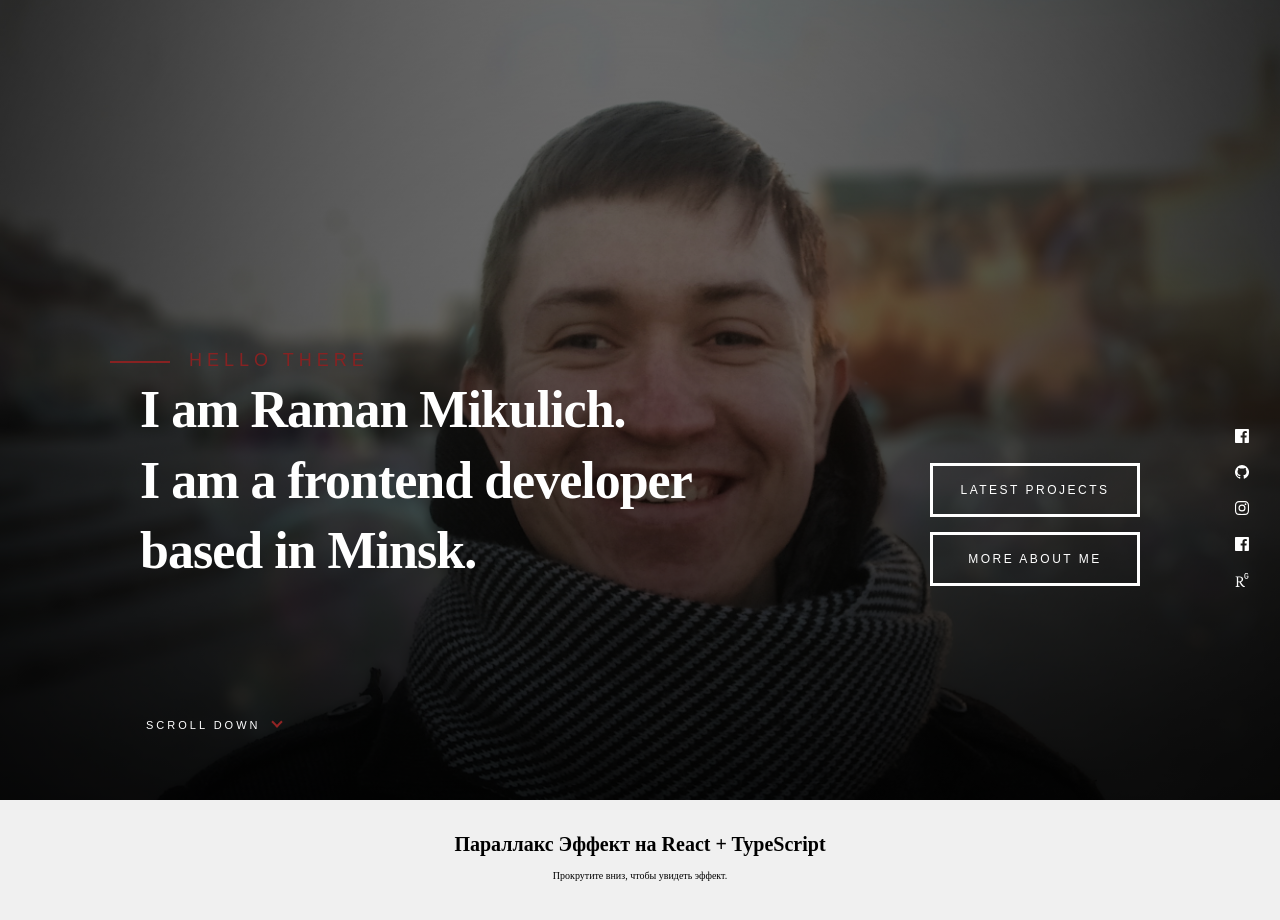
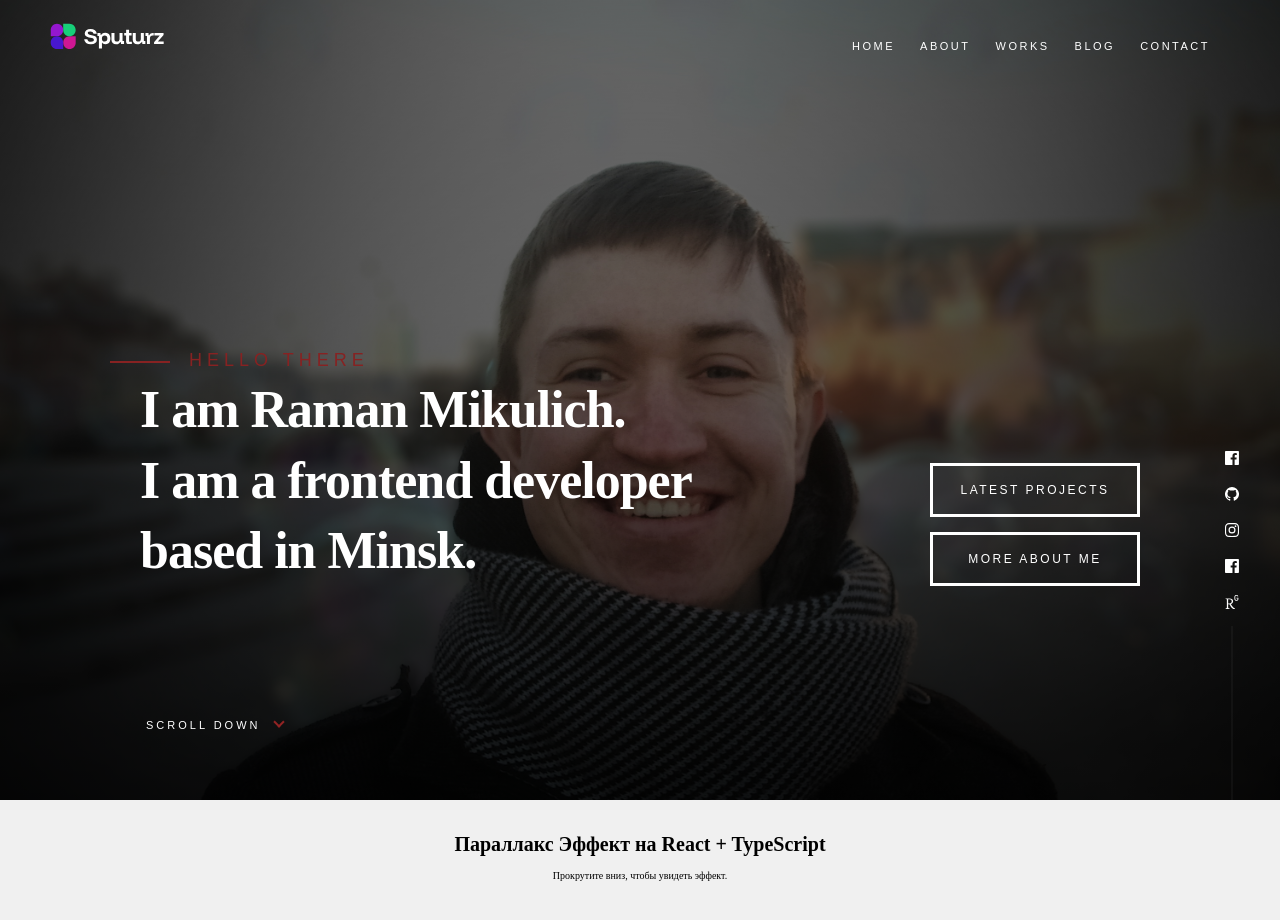
Before and after one commit to sputurz/sputurz.github.io, a React (Vite) app: page / in a window 1280 px wide. Shown: the top 920 px of the page. Built offline with nearby package versions, Linux system fonts and the light colour scheme; a web font is replaced by a local one.

Commit message:
01.11.25h16

```diff
--- a/src/App.tsx
+++ b/src/App.tsx
@@ -4,7 +4,7 @@ import { Hero } from './components/sections/hero';
 function App() {
   return (
     <>
-      {/* <Header /> */}
+      <Header />
       <Hero></Hero>
       <div className="content">
         <h1>Параллакс Эффект на React + TypeScript</h1>
--- a/src/components/layout/Header/Header.module.scss
+++ b/src/components/layout/Header/Header.module.scss
@@ -2,7 +2,7 @@
   position: absolute;
   inset: 0;
   height: 72px;
-  z-index: 12;
+  z-index: 1;
 
   &__wrap {
     height: 72px;
--- a/src/components/sections/hero/Hero.module.scss
+++ b/src/components/sections/hero/Hero.module.scss
@@ -12,15 +12,13 @@
   }
 
   &__bg {
-    z-index: 1;
     background-image: url('/images/hero-bg.jpg');
     position: absolute;
-    // top: -20%;
-    top: -10%;
+    top: 0;
     left: 0;
     width: 100%;
-    height: 120%;
-    background-position: center;
+    height: 100%;
+    background-position: center center;
     background-repeat: no-repeat;
     background-size: cover;
   }
@@ -30,12 +28,11 @@
     inset: 0;
     width: 100%;
     height: 100%;
-    z-index: 9;
+    z-index: 0;
     background: linear-gradient($color-black-40, $color-black-80);
   }
 
   &__wrap {
-    z-index: 13;
     position: absolute;
     bottom: 21.4rem;
     left: 50%;
@@ -242,6 +239,8 @@
     text-transform: uppercase;
     letter-spacing: 0.3rem;
     line-height: 3rem;
+    padding-right: 3rem;
+    transition: opacity 0.5s ease-in-out, transform 0.5s ease-in-out;
 
     @include vp-1000 {
       bottom: -13rem;
@@ -256,6 +255,12 @@
       letter-spacing: 0.25rem;
     }
 
+    &:hover,
+    &:focus-visible {
+      opacity: 0.7;
+      transform: scale(1.01);
+    }
+
     &::after {
       border-bottom: 0.2rem solid $color-red-scrool;
       border-right: 0.2rem solid $color-red-scrool;
@@ -266,7 +271,7 @@
       margin-top: -7px;
       pointer-events: none;
       position: absolute;
-      right: -2rem;
+      right: 0.8rem;
       top: 50%;
       transform: rotate(45deg);
     }
--- a/src/components/sections/hero/Hero.tsx
+++ b/src/components/sections/hero/Hero.tsx
@@ -32,19 +32,31 @@ export function Hero() {
             based in Minsk.
           </h1>
           <div className={styles['hero__link-wrap']}>
-            <a className={styles.hero__link} href="#">
+            <a
+              className={styles.hero__link}
+              href="#"
+              aria-label="Latest Projects"
+            >
               Latest Projects
             </a>
-            <a className={styles.hero__link} href="#">
+            <a
+              className={styles.hero__link}
+              href="#"
+              aria-label="More About Me"
+            >
               More About Me
             </a>
           </div>
           <span className={styles.hero__greeting}>Hello There</span>
-          <a className={styles['hero__scrool-link']} href="#">
+          <a
+            className={styles['hero__scrool-link']}
+            href="#"
+            aria-label="Scroll Down"
+          >
             Scroll Down
           </a>
-          <Socials></Socials>
         </div>
+        <Socials></Socials>
       </section>
     </>
   );
--- a/src/components/ui/Logo/Logo.module.scss
+++ b/src/components/ui/Logo/Logo.module.scss
@@ -1,3 +1,14 @@
 .logo {
   height: 27px;
+  transition: opacity 0.5s ease-in-out, transform 0.5s ease-in-out;
+
+  &:hover,
+  &:focus-visible {
+    opacity: 0.7;
+    transform: scale(1.02);
+  }
+
+  &__img {
+    height: 100%;
+  }
 }
--- a/src/components/ui/Logo/Logo.tsx
+++ b/src/components/ui/Logo/Logo.tsx
@@ -2,8 +2,8 @@ import styles from './Logo.module.scss';
 
 export function Logo() {
   return (
-    <>
-      <img className={styles.logo} src={'/logoBlack.svg'}></img>
-    </>
+    <a className={styles.logo} href="#" aria-label="Main Page">
+      <img className={styles.logo__img} src={'/logoBlack.svg'}></img>
+    </a>
   );
 }
--- a/src/components/ui/Nav/Nav.module.scss
+++ b/src/components/ui/Nav/Nav.module.scss
@@ -1,8 +1,13 @@
 @use '../../../styles/variables' as *;
+@use '../../../styles/mixins' as *;
 
 .nav {
   padding: 2rem 2rem 0 0;
   font-family: $ff-montserrat-bold;
+
+  @include vp-800 {
+    display: none;
+  }
 
   &__list {
     list-style: none;
@@ -13,13 +18,21 @@
   }
 
   &__link {
+    display: flex;
     text-transform: uppercase;
     letter-spacing: 0.25rem;
     font-size: 1.1rem;
     color: $color-white;
-  }
+    transition: opacity 0.5s ease-in-out, transform 0.5s ease-in-out;
 
-  &__link-current {
-    color: $color-red-link;
+    &:hover,
+    &:focus-visible {
+      opacity: 0.7;
+      transform: scale(1.01);
+    }
+
+    &--current {
+      color: $color-red-link;
+    }
   }
 }
--- a/src/components/ui/Nav/Nav.tsx
+++ b/src/components/ui/Nav/Nav.tsx
@@ -11,7 +11,7 @@ export function Nav() {
               <a
                 className={styles.nav__link}
                 href={navLink.url}
-                title={navLink.name}
+                aria-label={navLink.name}
               >
                 {navLink.name}
               </a>
--- a/src/components/ui/Socials/Socials.module.scss
+++ b/src/components/ui/Socials/Socials.module.scss
@@ -1,22 +1,48 @@
 @use '../../../styles/variables' as *;
+@use '../../../styles/mixins' as *;
 
 .socials {
   display: flex;
   flex-direction: column;
-  // gap: 22px;
   position: absolute;
-  bottom: -1.2rem;
-  right: -12rem;
+  bottom: 18rem;
+  right: 3rem;
   list-style: none;
   padding: 0;
   margin: 0;
   font-family: $ff-montserrat-bold;
   $root: &;
+  z-index: 1;
+
+  @include vp-600 {
+    bottom: 10.8rem;
+
+    &::after {
+      height: 10.1rem;
+      right: -10.8rem;
+    }
+  }
+
+  @include vp-400 {
+    display: none;
+  }
 
   &--hero {
   }
 
   &--footer {
+  }
+
+  &::after {
+    display: block;
+    content: '';
+    height: 17.4rem;
+    width: 1px;
+    background-color: $color-white-08;
+    position: absolute;
+    bottom: -18rem;
+    right: 50%;
+    transform: translateX(50%);
   }
 
   &__link {
@@ -54,7 +80,7 @@
     position: absolute;
     top: 0;
     right: 4.7rem;
-    color: $color-sosials-tooltip;
+    color: $color-socials-tooltip;
     text-transform: capitalize;
     font-size: 1.3rem;
     line-height: 3.6rem;
--- a/src/styles/_variables.scss
+++ b/src/styles/_variables.scss
@@ -3,11 +3,12 @@ $color-white: #ffffff;
 $color-red-accent: hsl(0, 60%, 33%);
 $color-red-link: #af2b2b;
 $color-red-scrool: #922424;
-$color-sosials-tooltip: #af2b2b;
+$color-socials-tooltip: #af2b2b;
 $color-black: #000000;
 
 $color-black: #000000;
 
+$color-white-08: rgb(255, 255, 255, 0.08);
 $color-black-40: rgb(0, 0, 0, 0.4);
 $color-black-80: rgb(0, 0, 0, 0.8);
 
```
Also changed, not shown: 1 other file (tests, documents, lock files or other folders).
